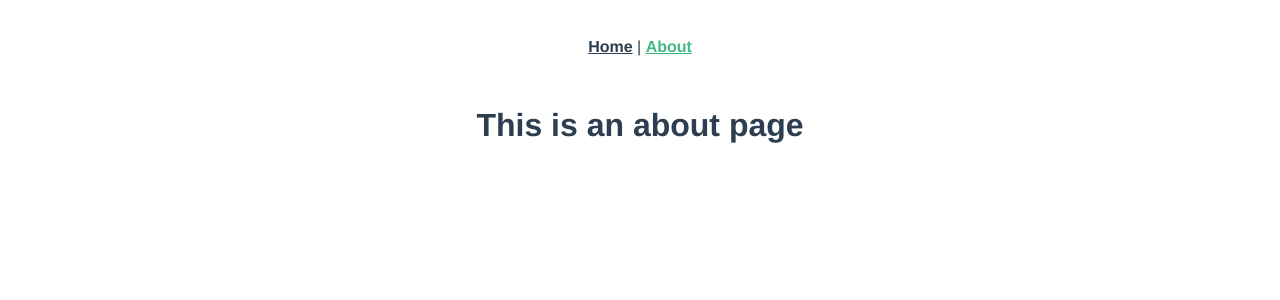
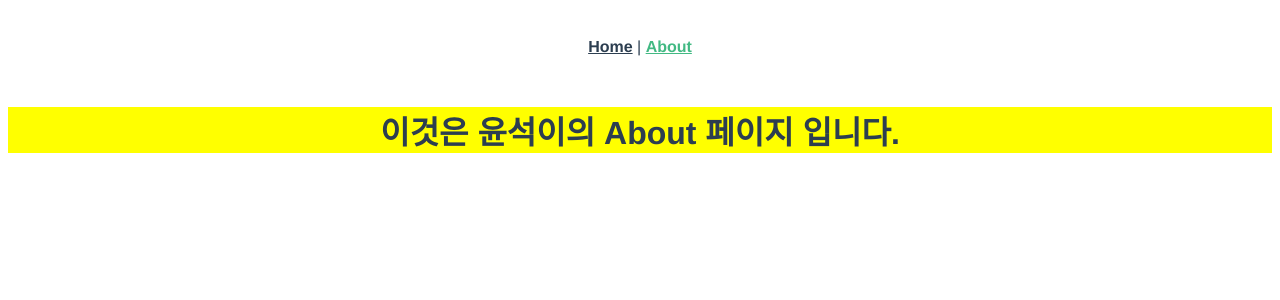
Before and after one commit to yslee1989/yunseok-portfolio-front, a Vue app: page /about in a window 1280 px wide. Shown: the top 300 px of the page. Built offline with nearby package versions, Linux system fonts and the light colour scheme.

Commit message:
commit about

```diff
--- a/src/views/About.vue
+++ b/src/views/About.vue
@@ -1,5 +1,20 @@
 <template>
   <div class="about">
-    <h1>This is an about page</h1>
+    <h1>이것은 윤석이의 About 페이지 입니다.</h1>
   </div>
 </template>
+
+<script>
+import {Component, Vue} from "vue-property-decorator";
+
+@Component
+export default class About extends Vue {
+
+}
+</script>
+
+<style scoped lang="scss">
+.about {
+  background-color: yellow;
+}
+</style>
```
